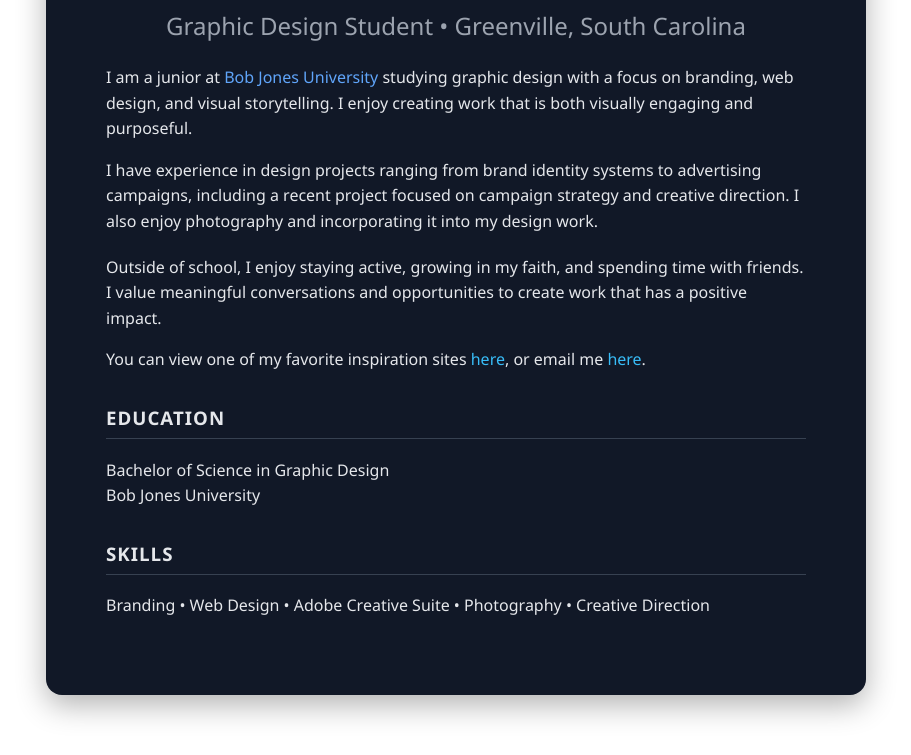
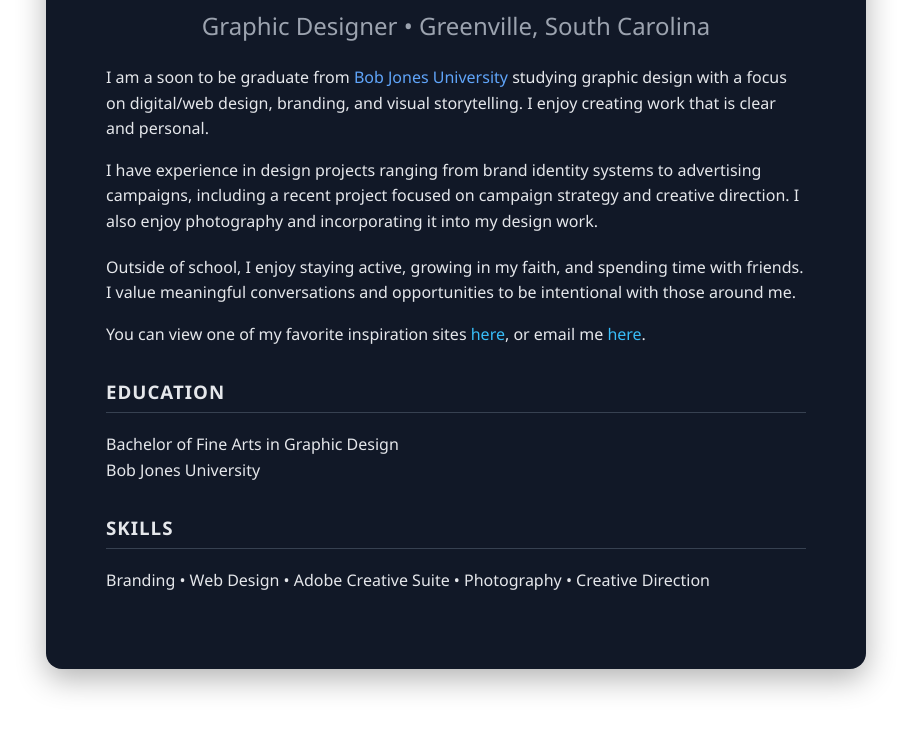
Before and after one commit to juliaweigle/juliaweigle.github.io, a plain HTML site: page index.html in a window 1280 px wide. Shown: the part 182-937 px from the top of the page, without its empty margins (184-1095 px from the left). After the commit the page ends 911 px from the top, so only its background shows below. Drawn offline with Linux system fonts and the light colour scheme.

Commit message:
Update index.html

```diff
--- a/index.html
+++ b/index.html
@@ -65,13 +65,13 @@
     <div id="content">
 
         <h1>Julia Weigle</h1>
-        <h2>Graphic Design Student • Greenville, South Carolina</h2>
+        <h2>Graphic Designer • Greenville, South Carolina</h2>
 
         <div class="section">
             <p>
-                I am a junior at <span class="highlight">Bob Jones University</span> studying graphic design
-                with a focus on branding, web design, and visual storytelling. I enjoy creating work that is both
-                visually engaging and purposeful.
+                I am a soon to be graduate from <span class="highlight">Bob Jones University</span> studying graphic design
+                with a focus on digital/web design, branding, and visual storytelling. I enjoy creating work that is clear
+                and personal.
             </p>
 
             <p>
@@ -84,19 +84,19 @@
         <div class="section">
             <p>
                 Outside of school, I enjoy staying active, growing in my faith, and spending time with friends.
-                I value meaningful conversations and opportunities to create work that has a positive impact.
+                I value meaningful conversations and opportunities to be intentional with those around me.
             </p>
 
             <p>
                 You can view one of my favorite inspiration sites
                 <a href="https://www.awwwards.com/" target="_blank">here</a>, or email me
-                <a href="mailto:jweigle@bju.edu">here</a>.
+                <a href="mailto:jweig716@students.bju.edu">here</a>.
             </p>
         </div>
 
         <h3>EDUCATION</h3>
         <p>
-            Bachelor of Science in Graphic Design<br />
+            Bachelor of Fine Arts in Graphic Design<br />
             Bob Jones University
         </p>
 
```
